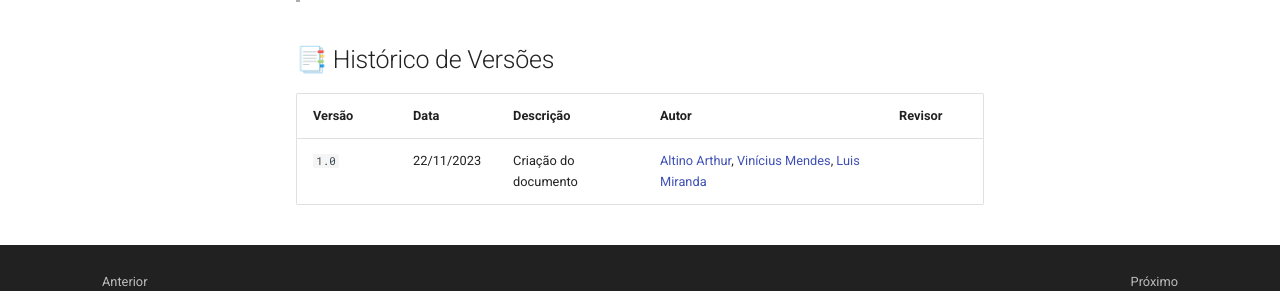
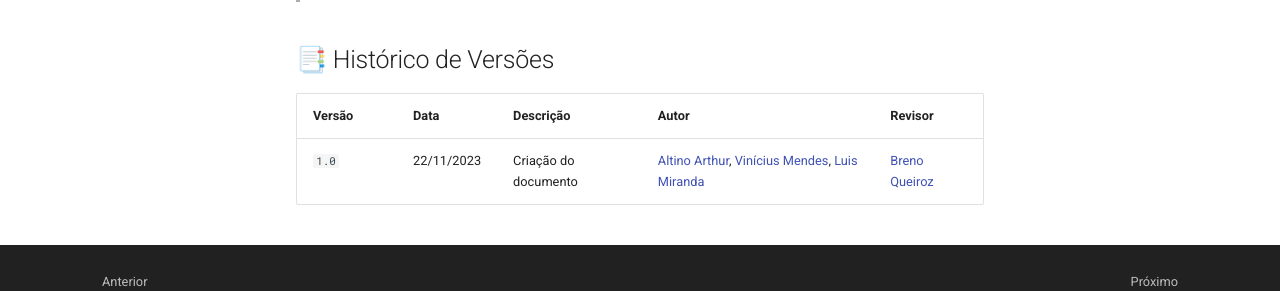
Before and after one commit to Interacao-Humano-Computador/2023.2-Ventoy, an MkDocs documentation site: the page built from docs/DAD/nivel2/prototipoAltaFidelidade/PlanejamentoRelatoPrototipoAltaFidelidade.md, in a window 1280 px wide and 900 px high, scrolled down 4213 px. Shown: the part 519-810 px from the top of the window. Built offline with MkDocs 1.6.1 and Material for MkDocs 9.7.7, drawn with Linux system fonts in a browser that asks for light colours; comment, search, counter and statistics services are not loaded.

Commit message:
Update PlanejamentoRelatoPrototipoAltaFidelidade.md

```diff
--- a/docs/DAD/nivel2/prototipoAltaFidelidade/PlanejamentoRelatoPrototipoAltaFidelidade.md
+++ b/docs/DAD/nivel2/prototipoAltaFidelidade/PlanejamentoRelatoPrototipoAltaFidelidade.md
@@ -89,4 +89,4 @@ Após a realização da avaliação com o usuário através da observação, o o
 
 | **Versão** | **Data** | **Descrição** | **Autor**| **Revisor** |
 |------------|----------|---------------|----------|-------------|
-|`1.0`| 22/11/2023 | Criação do documento|[Altino Arthur](https://github.com/arthurrochamoreira), [Vinícius Mendes](https://github.com/yabamiah), [Luis Miranda]() | |
+|`1.0`| 22/11/2023 | Criação do documento|[Altino Arthur](https://github.com/arthurrochamoreira), [Vinícius Mendes](https://github.com/yabamiah), [Luis Miranda]() |[Breno Queiroz](https://github.com/brenob6) |
```
